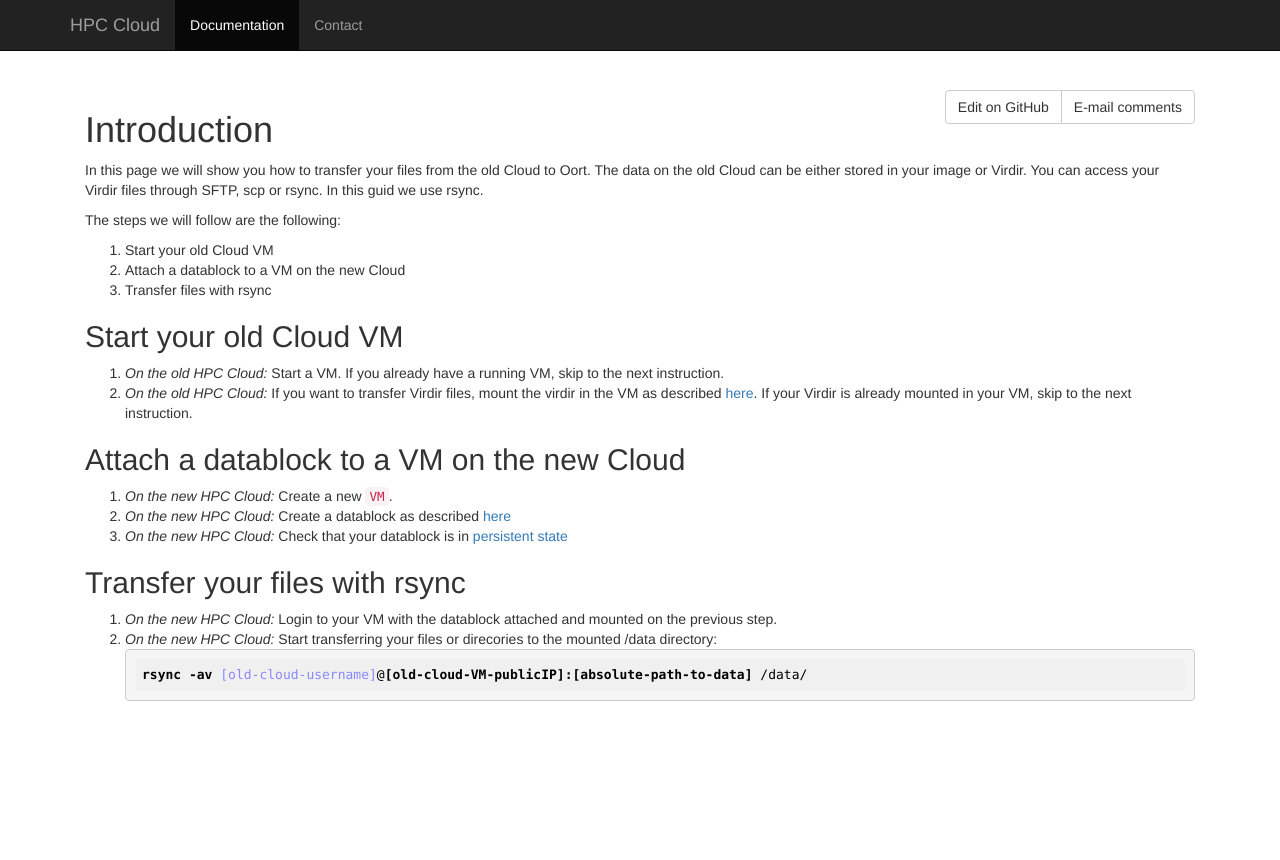
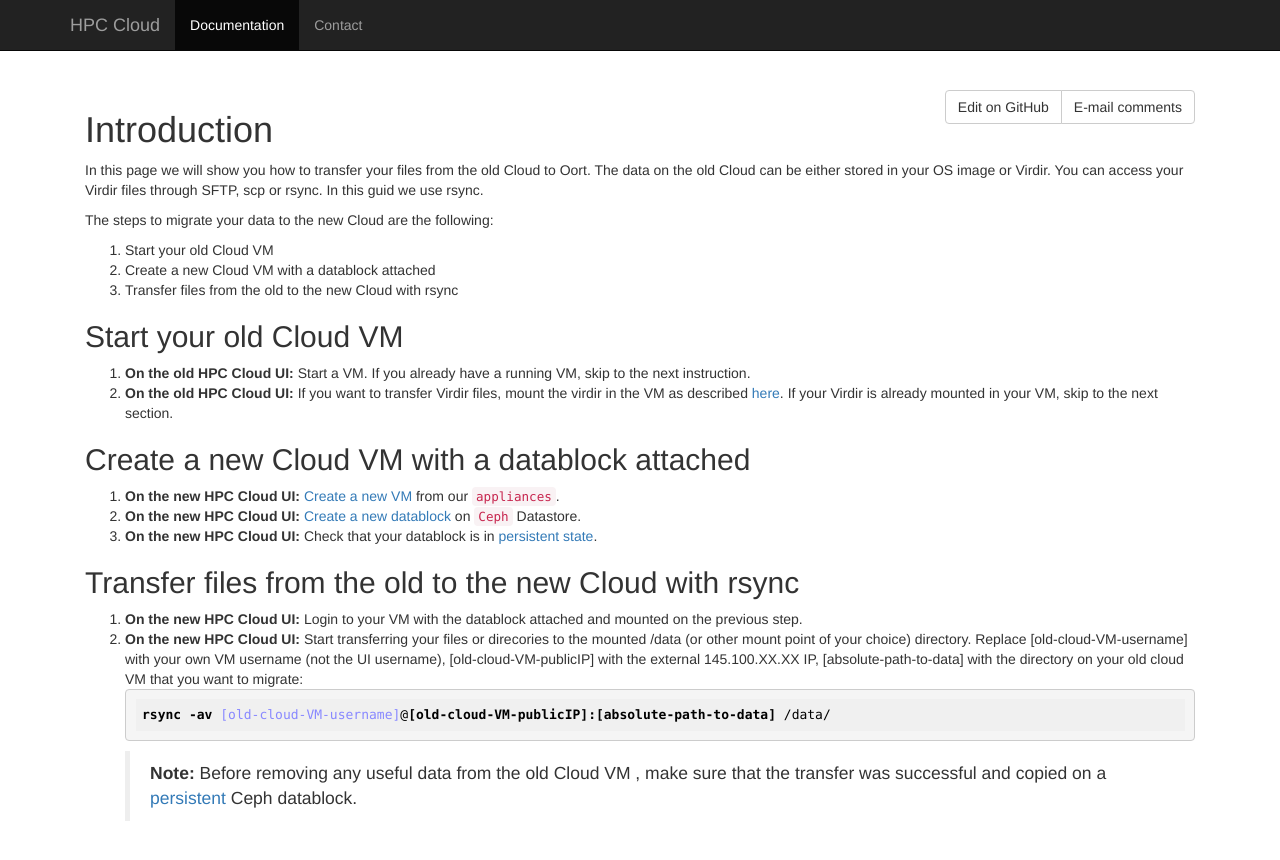
Before and after one commit to sara-nl/clouddocs, a Jekyll site: the page built from data-migration.markdown, in a window 1280 px wide. Shown: the top 860 px of the page. Built offline with Jekyll 4.4.1, drawn with Linux system fonts in a browser that asks for light colours.

Commit message:
minor corrections

````diff
--- a/data-migration.markdown
+++ b/data-migration.markdown
@@ -4,29 +4,32 @@ layout: default
 
 # Introduction
 
-In this page we will show you how to transfer your files from the old Cloud to Oort. The data on the old Cloud can be either stored in your image or Virdir. You can access your Virdir files through SFTP, scp or rsync.  In this guid we use rsync.
+In this page we will show you how to transfer your files from the old Cloud to Oort. The data on the old Cloud can be either stored in your OS image or Virdir. You can access your Virdir files through SFTP, scp or rsync. In this guid we use rsync.
 
-The steps we will follow are the following:
+The steps to migrate your data to the new Cloud are the following:
 
 1. Start your old Cloud VM
-2. Attach a datablock to a VM on the new Cloud
-3. Transfer files with rsync
+2. Create a new Cloud VM with a datablock attached
+3. Transfer files from the old to the new Cloud with rsync
 
 ## Start your old Cloud VM
 
-1. *On the old HPC Cloud:* Start a VM. If you already have a running VM, skip to the next instruction.
-2. *On the old HPC Cloud:* If you want to transfer Virdir files, mount the virdir in the VM as described [here](https://www.cloud.sara.nl/projects/hpc-cloud-documentation/wiki/VirDir). If your Virdir is already mounted in your VM, skip to the next instruction.
+1. **On the old HPC Cloud UI:** Start a VM. If you already have a running VM, skip to the next instruction.
+2. **On the old HPC Cloud UI:** If you want to transfer Virdir files, mount the virdir in the VM as described [here](https://www.cloud.sara.nl/projects/hpc-cloud-documentation/wiki/VirDir). If your Virdir is already mounted in your VM, skip to the next section.
 
-## Attach a datablock to a VM on the new Cloud
+## Create a new Cloud VM with a datablock attached
 
-1. *On the new HPC Cloud:* Create a new `VM`.
-2. *On the new HPC Cloud:* Create a datablock as described [here](create-datablocks)
-3. *On the new HPC Cloud:* Check that your datablock is in [persistent state](image_persistence)
+1. **On the new HPC Cloud UI:** [Create a new VM](general-start) from our `appliances`.
+2. **On the new HPC Cloud UI:** [Create a new datablock](create-datablocks) on `Ceph` Datastore.
+3. **On the new HPC Cloud UI:** Check that your datablock is in [persistent state](image_persistence).
 
-## Transfer your files with rsync
+## Transfer files from the old to the new Cloud with rsync
 
-1. *On the new HPC Cloud:* Login to your VM with the datablock attached and mounted on the previous step.
-2. *On the new HPC Cloud:* Start transferring your files or direcories to the mounted /data directory:
-```sh
-rsync -av [old-cloud-username]@[old-cloud-VM-publicIP]:[absolute-path-to-data] /data/
+1. **On the new HPC Cloud UI:** Login to your VM with the datablock attached and mounted on the previous step.
+2. **On the new HPC Cloud UI:** Start transferring your files or direcories to the mounted /data (or other mount point of your choice) directory. Replace [old-cloud-VM-username] with your own VM username (not the UI username), [old-cloud-VM-publicIP] with the external 145.100.XX.XX IP, [absolute-path-to-data] with the directory on your old cloud VM that you want to migrate:
+```bash
+rsync -av [old-cloud-VM-username]@[old-cloud-VM-publicIP]:[absolute-path-to-data] /data/
 ```
+>**Note:**
+> Before removing any useful data from the old Cloud VM , make sure that the transfer was successful and copied on a [persistent](image_persistence) Ceph datablock.
+>
````
